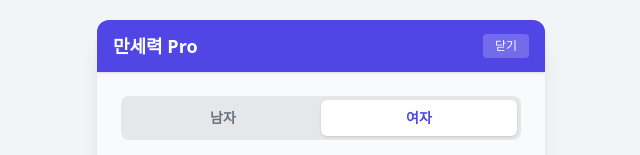
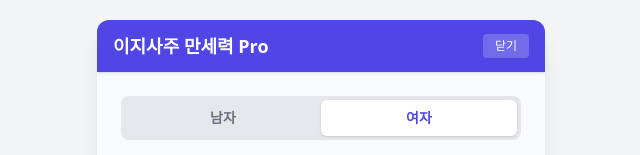
Before and after one commit to easysajusaju-dev/easysaju-sajuengine, a Next.js app: page /pro-saju in a window 1280 px wide. Shown: the top 155 px of the page, without its empty margins (319-959 px from the left). Built offline with nearby package versions, Linux system fonts and the light colour scheme.

Commit message:
Update page.tsx

```diff
--- a/app/pro-saju/page.tsx
+++ b/app/pro-saju/page.tsx
@@ -319,7 +319,7 @@ export default function ProSajuPage() {
 
         {/* 헤더 */}
         <header className="bg-indigo-600 text-white px-4 py-3 flex justify-between items-center shadow z-10 sticky top-0">
-          <h1 className="font-bold text-lg">만세력 Pro</h1>
+          <h1 className="font-bold text-lg">이지사주 만세력 Pro</h1>
           <button onClick={() => setIsFormOpen(!isFormOpen)} className="text-xs bg-white/20 px-3 py-1 rounded hover:bg-white/30 transition">
             {isFormOpen ? "닫기" : "입력 열기"}
           </button>
```
